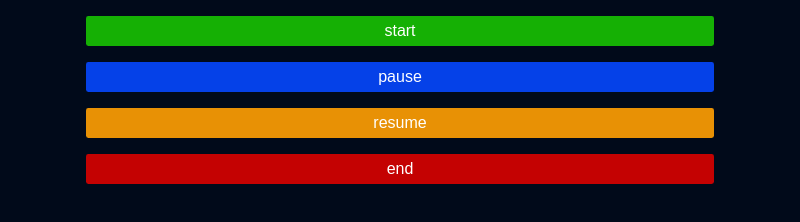
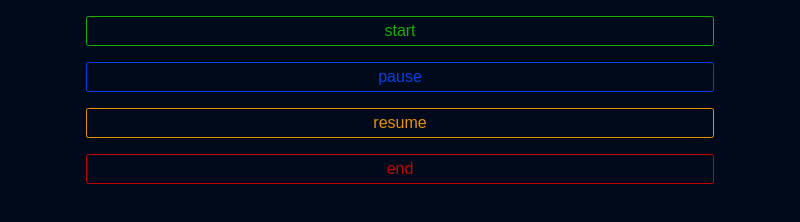
Before and after one commit to pmaasz/timetracking-client, an Electron app: page index.html in a window 800 px wide. Drawn offline with Linux system fonts and the light colour scheme.

Commit message:
changes some styles, adds an hover effect

```diff
--- a/style.css
+++ b/style.css
@@ -1,11 +1,11 @@
 body{
     background-color: #010a1a;
-    color: white;
+    color: #bdbdbd;
     font-family: 'Roboto Mono', monospace;
 }
 
 button{
-    color: white;
+    background-color: #010a1a;
     display: inline-block;
     font-weight: 400;
     text-align: center;
@@ -42,17 +42,41 @@ button{
 }
 
 #start{
+    color: #15b004;
+    border: 1px solid #15b004;
+}
+
+#start:hover{
     background-color: #15b004;
+    color: #010a1a;;
 }
 
 #end{
+    color: #c40202;
+    border: 1px solid #c40202;
+}
+
+#end:hover{
     background-color: #c40202;
+    color: #010a1a;;
 }
 
 #pause{
+    color: #0541e8;
+    border: 1px solid #0541e8;
+}
+
+#pause:hover{
     background-color: #0541e8;
+    color: #010a1a;;
 }
 
 #resume{
+    color: #e89105;
+    border: 1px solid #e89105;
+}
+
+#resume:hover{
     background-color: #e89105;
+    color: #010a1a;;
 }
```
